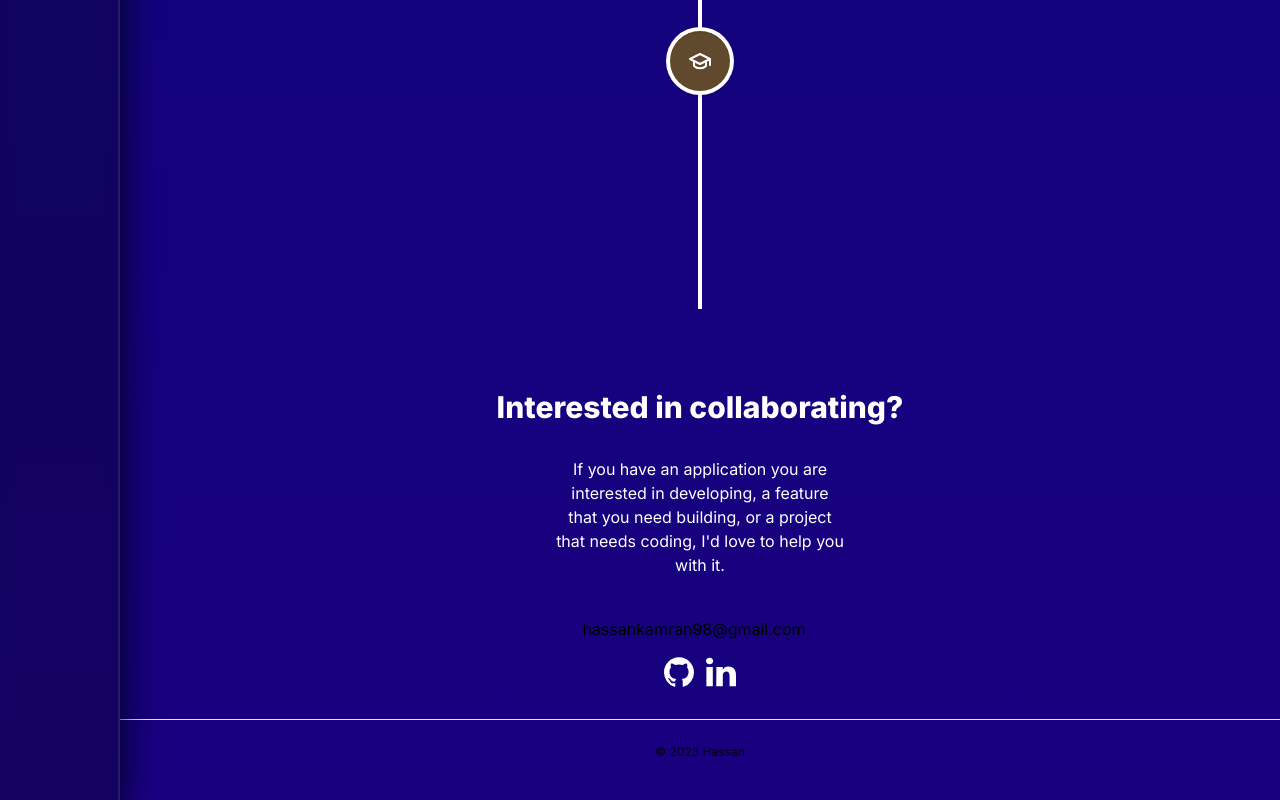
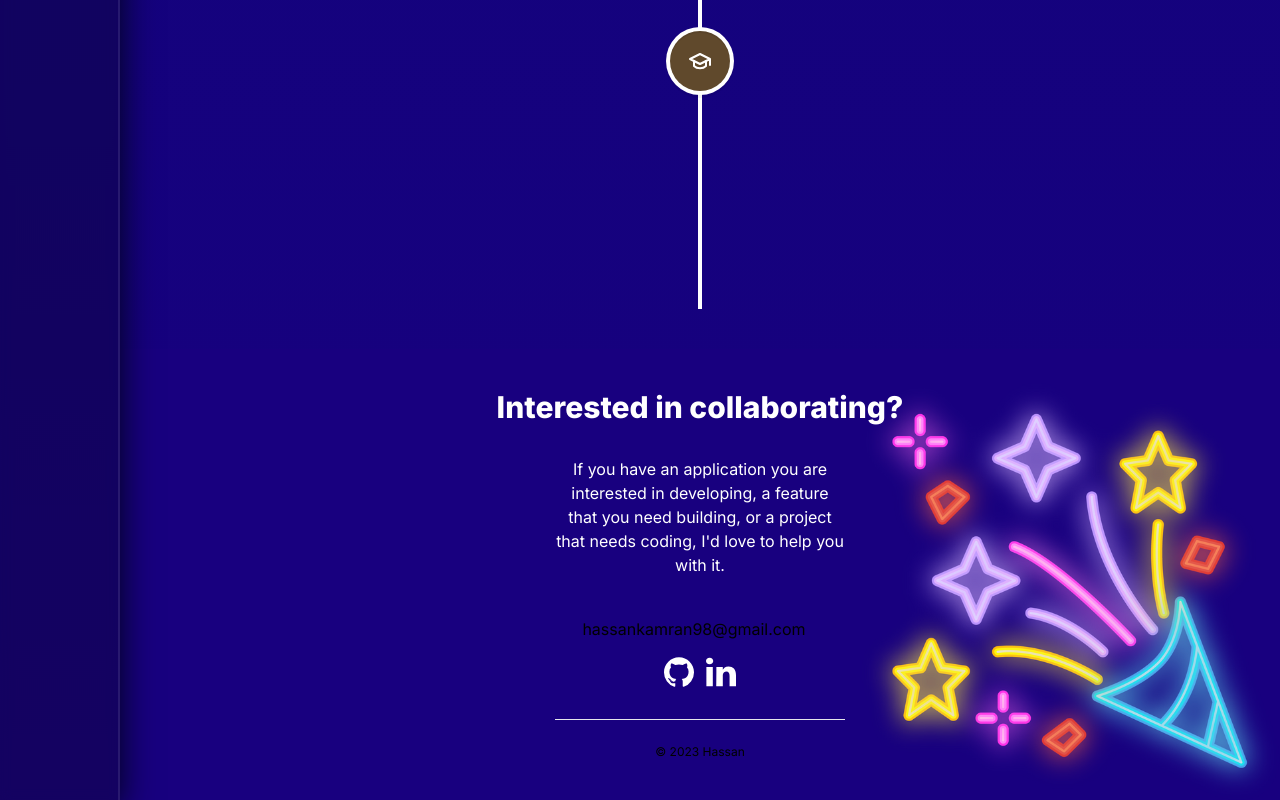
Before and after one commit to kamo4598/portfolio-app, a Next.js app: page / in a window 1280 px wide. Shown: the part 4450-5250 px from the top of the page. Built offline with nearby package versions, Linux system fonts and the light colour scheme.

Commit message:
Responsiveness Added

```diff
--- a/components/Contact.tsx
+++ b/components/Contact.tsx
@@ -1,12 +1,9 @@
 import React from "react";
-import { SocialIconGroupLight, SocialIconGroupPrimary } from "./social-icons";
+import { SocialIconGroupLight } from "./social-icons";
 
 const Contact = () => {
   return (
-    <div
-      className="bg-primary w-full py-10 px-4 md:px-0 text-center md:mt-10"
-      id="contact"
-    >
+    <div className="lg:bg-[url('/partyPopper.png')] md:bg-[rgba(24,0,127,1)] bg-no-repeat bg-right-bottom w-full py-10 px-4 md:px-0 text-center md:mt-10">
       <h4 className="text-white text-2xl md:text-3xl font-extrabold font-display mb-8">
         Interested in collaborating?
       </h4>
@@ -15,8 +12,10 @@ const Contact = () => {
         that you need building, or a project that needs coding, I'd love to help
         you with it.
       </p>
-      <div className="w-full mt-10 mx-auto pb-8 border-b border-borderLight">
-        <p className={`text-primaryLight text-m mr-3 transition duration-500 ease-out hover:ease-in hover:underline hover:text-base mb-4`}>
+      <div className="lg:w-1/4 md:w-full mt-10 mx-auto pb-8 border-b border-borderLight">
+        <p
+          className={`text-primaryLight text-m mr-3 transition duration-500 ease-out hover:ease-in hover:underline hover:text-base mb-4`}
+        >
           <a
             href="mailto:hassankamran98@gmail.com"
             className="text-primaryLight"
--- a/components/social-icons/SocialIconGroupLight.tsx
+++ b/components/social-icons/SocialIconGroupLight.tsx
@@ -6,13 +6,13 @@ const SocialIconGroupLight = () => {
     <div className="flex items-center justify-evenly">
       <a
         className="socialIcon"
-        href="https://github.com/Amita-Roy"
+        href="https://github.com/kamo4598/"
         target="blank"
       >
         <Github />
       </a>
       <a
-        href="https://www.linkedin.com/in/amita-roy/"
+        href="https://www.linkedin.com/in/hassankamran98/"
         target="blank"
         className="socialIcon ml-3"
       >
--- a/components/social-icons/SocialIconGroupPrimary.tsx
+++ b/components/social-icons/SocialIconGroupPrimary.tsx
@@ -5,14 +5,14 @@ const SocialIconGroupPrimary = () => {
   return (
     <div className="flex items-center">
       <a
-        href="https://github.com/Amita-Roy"
+        href="https://github.com/kamo4598"
         target="blank"
         className="socialIcon"
       >
         <Github />
       </a>
       <a
-        href="https://www.linkedin.com/in/amita-roy/"
+        href="https://www.linkedin.com/in/hassankamran98/"
         target="blank"
         className="socialIcon ml-3"
       >
```
Also changed, not shown: public/partyPopper.png (added).
